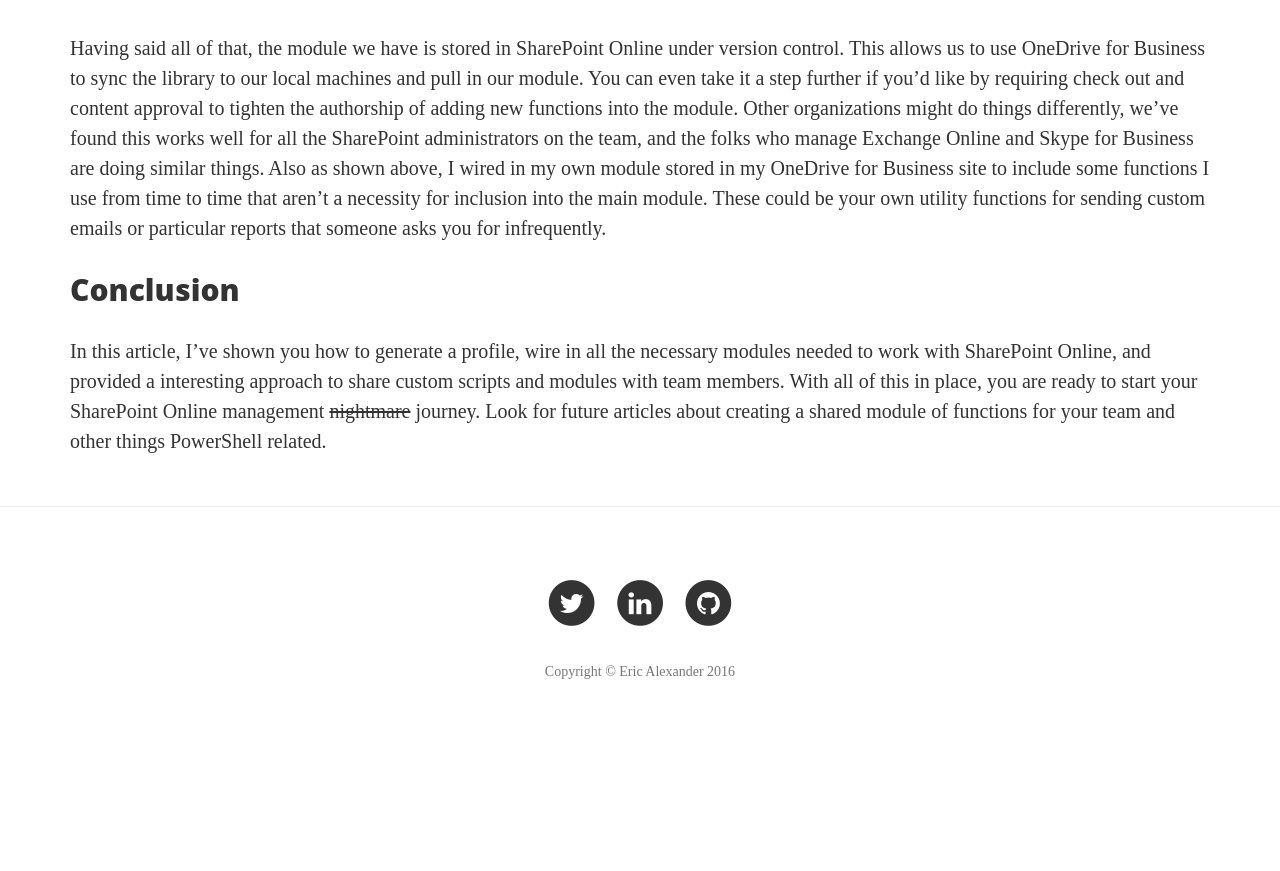
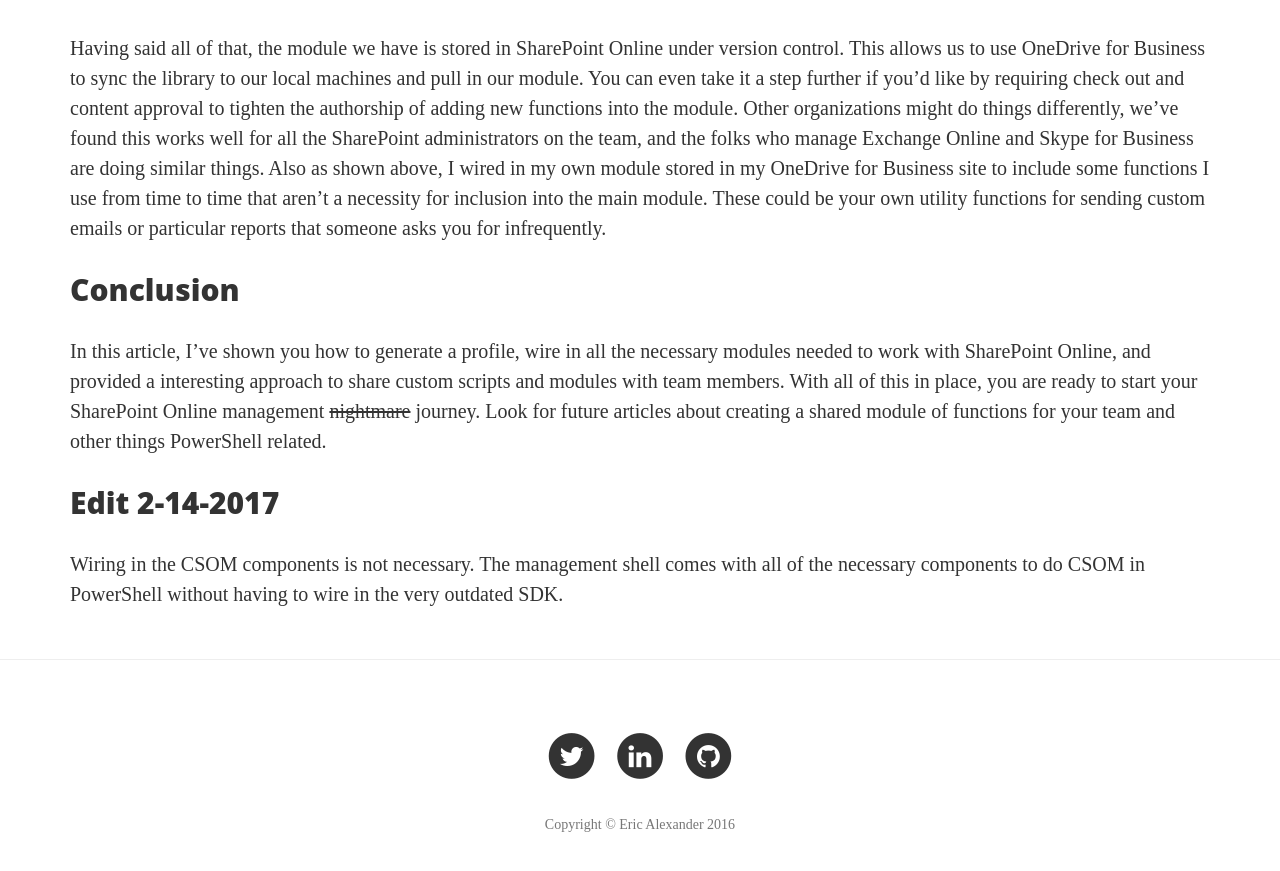
Before and after one commit to ejaya2/ejaya2.github.io, a Jekyll site: the page built from _posts/2016-11-12-Setting-Up-PowerShell-pt2.md, in a window 1280 px wide and 900 px high, scrolled down 4263 px. Shown: the top 871 px of the window. Built offline with Jekyll 4.4.1, drawn with Linux system fonts in a browser that asks for light colours; before the commit the page ends 5010 px from its top, so only the background shows below that.

Commit message:
Update 2016-11-12-Setting-Up-PowerShell-pt2.md
fixing tags for eventual integration

```diff
--- a/_posts/2016-11-12-Setting-Up-PowerShell-pt2.md
+++ b/_posts/2016-11-12-Setting-Up-PowerShell-pt2.md
@@ -1,19 +1,11 @@
 ---
-
 layout: post
-
 title: "Setting Up PowerShell for Office 365, part 2"
-
 subtitle: "Getting the plumbing in order for successfully managing your tenant"
-
 date: 2016-11-12
-
 category: Administration
-
-tags: PowerShell
-
+tags: [PowerShell]
 author: Eric
-
 ---
 
 Welcome back friends. In part 2 of Setting up PowerShell for Office 365, I'm going to show you how to create a profile, wire up all of our previously installed modules necessary to talk to SharePoint, and show a technique on sharing a module across a team. If you don't know what I'm talking about, then please refer to the [previous article](http://ericjalexander.com/blog/2016/11/03/Setting-Up-PowerShell).
@@ -123,3 +115,6 @@
 
 ## Conclusion
 In this article, I've shown you how to generate a profile, wire in all the necessary modules needed to work with SharePoint Online, and provided a interesting approach to share custom scripts and modules with team members. With all of this in place, you are ready to start your SharePoint Online management ~~nightmare~~ journey. Look for future articles about creating a shared module of functions for your team and other things PowerShell related.
+
+## Edit 2-14-2017
+Wiring in the CSOM components is not necessary. The management shell comes with all of the necessary components to do CSOM in PowerShell without having to wire in the very outdated SDK.
```
